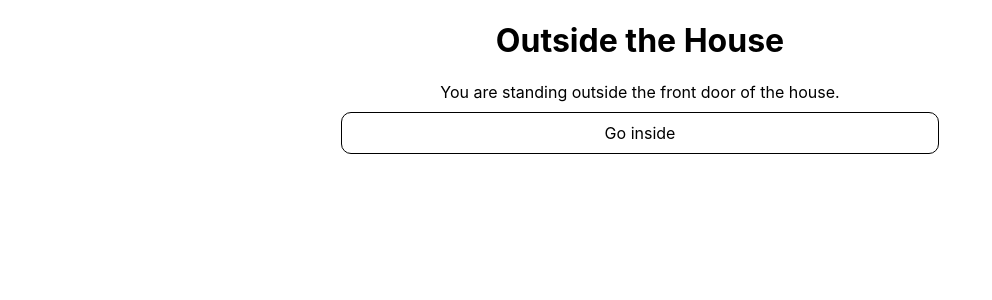
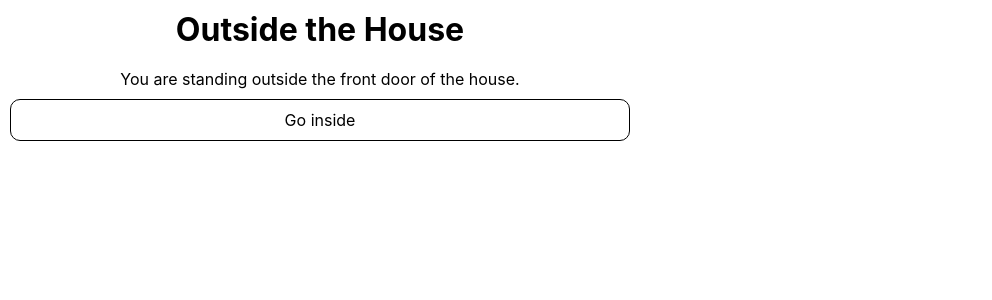
Before and after one commit to jwbutler/cyoa, a React (Create React App) app: page / in a window 1280 px wide. Shown: the top 300 px of the page, without its empty margins (0-992 px from the left). Built offline with nearby package versions, Linux system fonts and the light colour scheme.

Commit message:
css tweaks

```diff
--- a/src/App.css
+++ b/src/App.css
@@ -1,9 +1,13 @@
+* {
+  box-sizing: border-box;
+}
+
 .app {
   display: flex;
   align-items: stretch;
   flex-direction: column;
   text-align: center;
-  margin: auto;
+  padding: 10px;
 }
 
 @media(orientation: landscape) {
@@ -12,22 +16,17 @@
   }
 }
 
-.header {
-  display: flex;
-  flex-direction: column;
-  align-items: center;
-  justify-content: center;
-  font-size: calc(10px + 2vmin);
-  color: white;
+h1 {
+  margin: 0 0 20px 0;
 }
 
 .action {
   border: 1px solid black;
   border-radius: 10px;
-  width: 90%;
   margin: 10px auto;
   padding: 10px;
   cursor: pointer;
+  width: 100%;
 }
 
 .action:hover {
```
